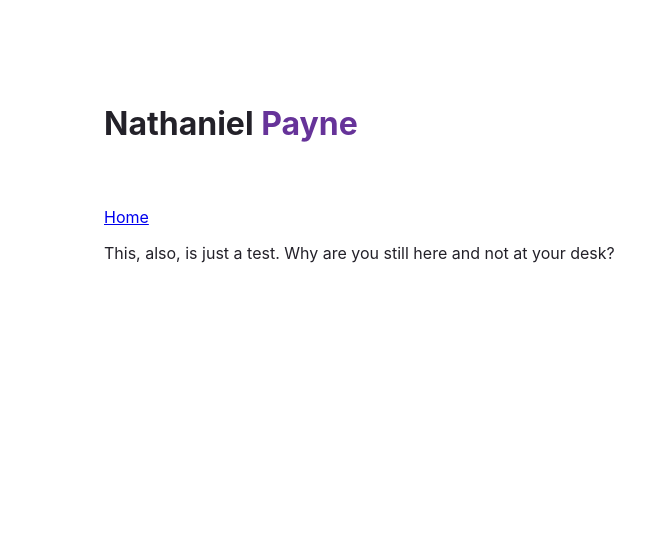
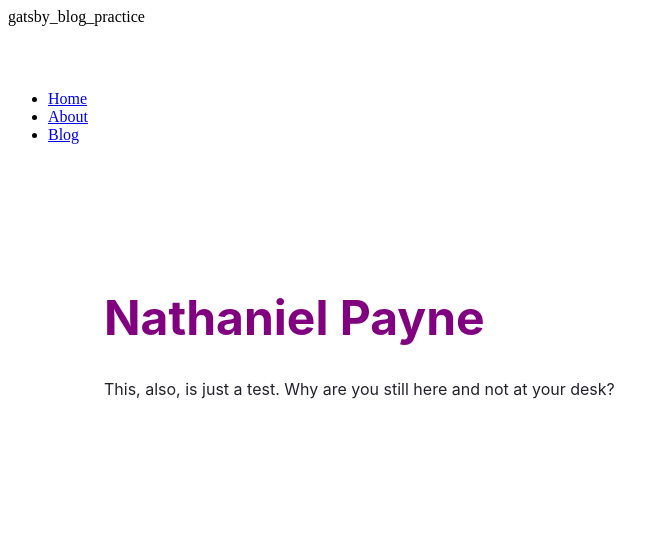
Before and after one commit to dotNATE/gatsby_blog_practice, a Gatsby site: page /about in a window 1280 px wide. Shown: the whole page, without its empty margins (0-669 px from the left). Built offline with nearby package versions, Linux system fonts and the light colour scheme; Gatsby itself is replaced by a stand-in of ours.

Commit message:
tidy up and added blog route

```diff
--- /dev/null
+++ b/src/components/layout.js
@@ -0,0 +1,59 @@
+import React from 'react'
+import { Link, useStaticQuery, graphql } from 'gatsby'
+
+import { title } from '../components/titleTest.module.css'
+
+const headingStyles = {
+  marginTop: 0,
+  marginBottom: 64,
+  maxWidth: 320,
+}
+
+const pageStyles = {
+  color: "#232129",
+  padding: 96,
+  fontFamily: "-apple-system, Roboto, sans-serif, serif",
+}
+
+const Layout = ({ pageTitle, children }) => {
+    const data = useStaticQuery(graphql`
+      query {
+        site {
+          siteMetadata {
+            title
+          }
+        }
+      }
+    `)
+
+    return (
+      <div>
+        <header style={headingStyles}>{data.site.siteMetadata.title}</header>
+        <nav>
+          <ul>
+            <li>
+              <Link to="/">
+                Home
+              </Link>
+            </li>
+            <li>
+              <Link to="/about">
+                About
+              </Link>
+            </li>
+            <li>
+              <Link to="/blog">
+                Blog
+              </Link>
+            </li>
+          </ul>
+        </nav>
+        <main style={pageStyles}>
+          <h1 className={title}>{pageTitle}</h1>
+          {children}
+        </main>
+      </div>
+    )
+  }
+
+export default Layout
--- /dev/null
+++ b/src/components/seo.js
@@ -0,0 +1,20 @@
+import React from 'react'
+import { useStaticQuery, graphql } from 'gatsby'
+
+const Seo = ({ title }) => {
+    const data = useStaticQuery(graphql`
+        query {
+            site {
+                siteMetadata {
+                    title
+                }
+            }
+        }
+    `);
+
+    return (
+        <title>{title} | {data.site.siteMetadata.title}</title>
+    );
+};
+
+export default Seo;
--- a/src/pages/about.js
+++ b/src/pages/about.js
@@ -1,38 +1,22 @@
 import * as React from "react"
-import { Link } from 'gatsby'
 
-const pageStyles = {
-    color: "#232129",
-    padding: 96,
-    fontFamily: "-apple-system, Roboto, sans-serif, serif",
-  }
-  const headingStyles = {
-    marginTop: 0,
-    marginBottom: 64,
-    maxWidth: 320,
-  }
-  const headingAccentStyles = {
-    color: "#663399",
-  }
+import Layout from '../components/layout'
+import Seo from '../components/seo'
+
 const paragraphStyles = {
   marginBottom: 48,
 }
 
 const AboutPage = () => {
   return (
-      <main style={pageStyles}>
-        <h1 style={headingStyles}>
-          Nathaniel {' '}
-          <span style={headingAccentStyles}>Payne</span>
-        </h1>
-        <Link to={'/'}>Home</Link>
+    <Layout pageTitle='Nathaniel Payne'>
       <p style={paragraphStyles}>
         This, also, is just a test. Why are you still here and not at your desk?
       </p>
-      </main>
+    </Layout>
   )
 };
 
-export const Head = () => <title>About Nate</title>
+export const Head = () => <Seo title="About Nate" />
 
 export default AboutPage
```
Also changed, not shown: src/pages/blog.js (added, +15 -0 lines), src/pages/index.js (+6 -36 lines). Lines whose indentation alone changed are shown as unchanged.
